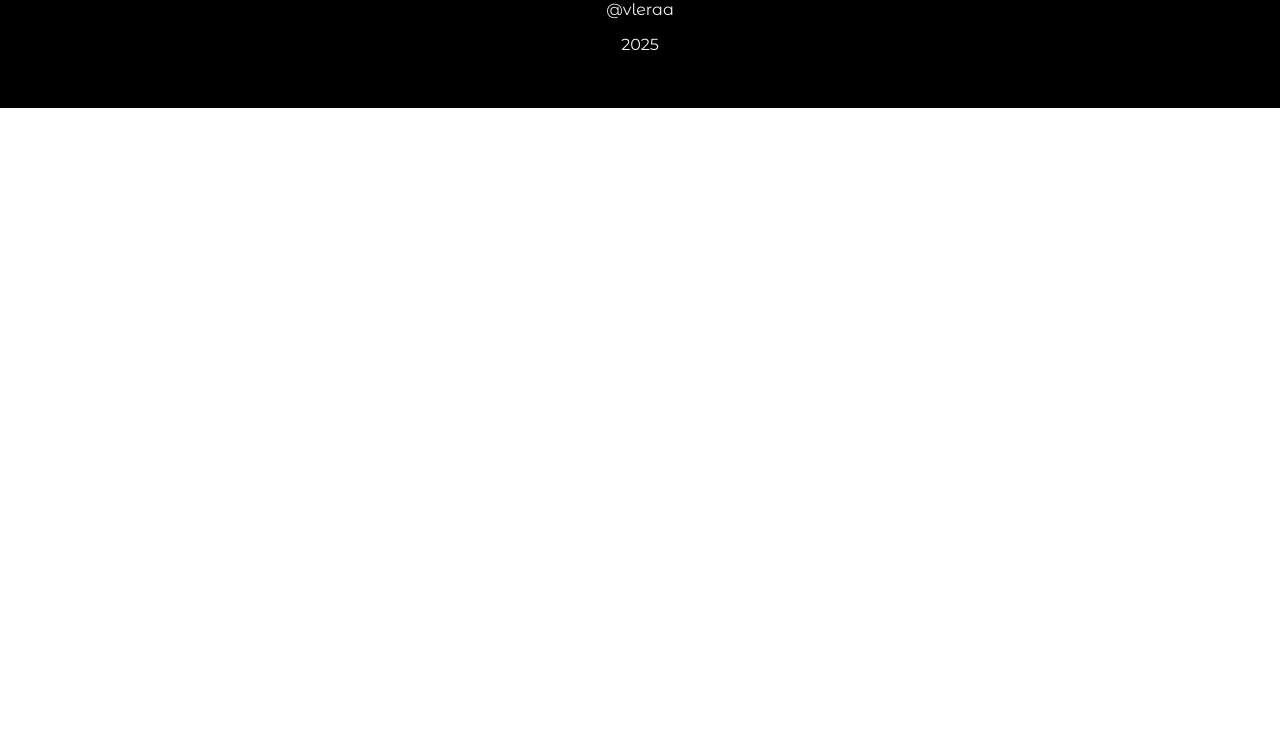
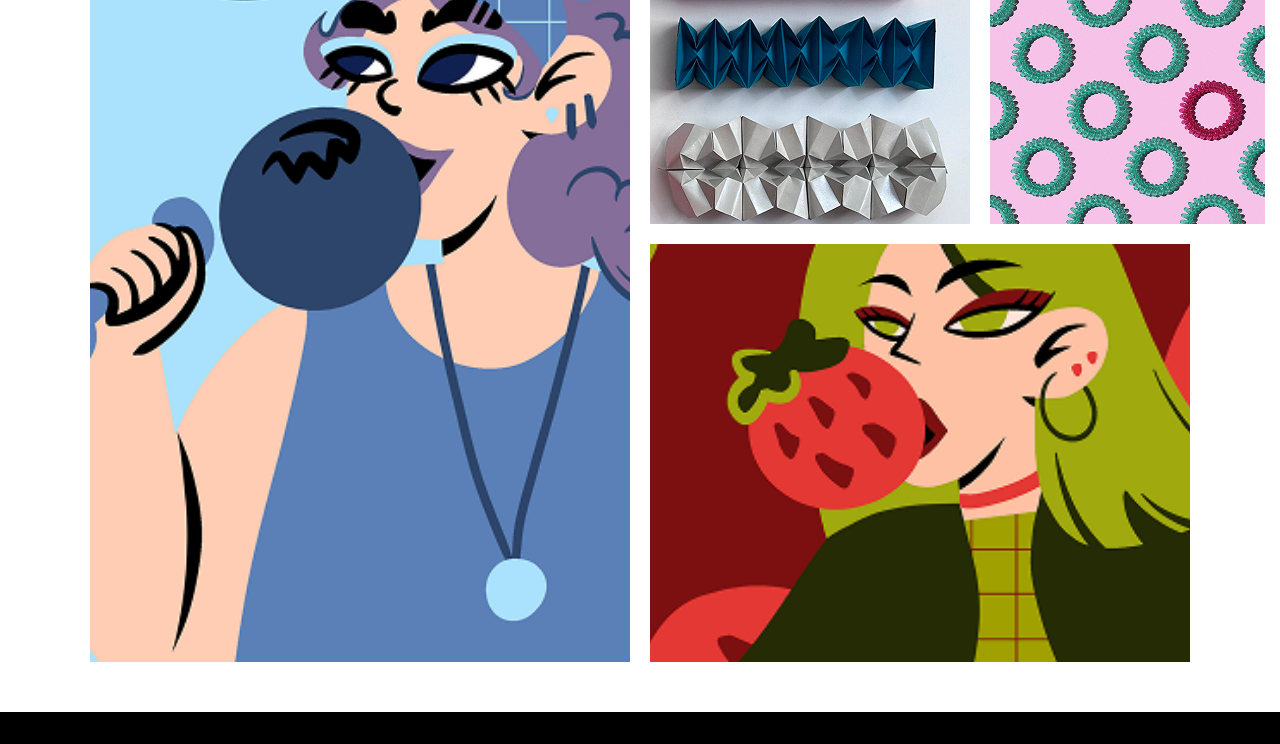
Before and after one commit to vleraaaaaaa/personal_website, a plain HTML site: page index.html in a window 1280 px wide. Shown: the part 736-1480 px from the top of the page. Before the commit the page ends 844 px from the top, so only its background shows below. Drawn offline with Linux system fonts and the light colour scheme.

Commit message:
картинки

```diff
--- a/index.html
+++ b/index.html
@@ -1,48 +1,64 @@
 <!DOCTYPE html>
 <html lang="en">
     <head>
-    <meta charset="UTF-8">
-    <meta name="viewport" content="width=device-width, initial-scale=1.0">
-    <link href='styles.css' rel='stylesheet'>
+        <meta charset="UTF-8" />
+        <meta name="viewport" content="width=device-width, initial-scale=1.0" />
+        <link href="styles.css" rel="stylesheet" />
         <title>Document</title>
     </head>
     <body>
-    <header class='header'>
-        <div class='header_left'>
-            <img  id="logo" alt='logo' src='./assets/logo.png'>
-            <h1 class='header_left_h1'>vleraa</h1>
+        <header class="header">
+            <div class="header_left">
+                <img id="logo" alt="logo" src="./assets/logo.png" />
+                <h1 class="header_left_h1">vleraa</h1>
             </div>
-        <nav class='header_right'>
-            <ul class='header_nav'>
-                <li class='header_nav_li'><a href="#about">Главная</a></li>
-                <li class='header_nav_li'><a href="#home">Мои Работы</a></li>
-                <li class='header_nav_li'><a href="#contact">Контакты</a></li>
+            <nav class="header_right">
+                <ul class="header_nav">
+                    <li class="header_nav_li"><a href="#about">Главная</a></li>
+                    <li class="header_nav_li"><a href="#home">Мои Работы</a></li>
+                    <li class="header_nav_li"><a href="#contact">Контакты</a></li>
                 </ul>
             </nav>
         </header>
 
         <main class="aboutMe">
             <div class="aboutMe_background">
-            <img id="aboutMe_photo" src="./assets/aboutMe_photo.svg" alt="Фото">
-            <img id="aboutMe_vectors" src="./assets/aboutMe_vectors.svg" alt="Векторы">
+                <img id="aboutMe_photo" src="./assets/aboutMe_photo.svg" alt="Фото" />
+                <img id="aboutMe_vectors" src="./assets/aboutMe_vectors.svg" alt="Векторы" />
             </div>
             <div class="aboutMe_content">
                 <p>Привет, я Лера!</p>
-            <h1>И это моё<br> портфолио</h1>
+                <h1>
+                    И это моё<br />
+                    портфолио
+                </h1>
             </div>
         </main>
 
-    <footer class='footer'>
-        <div class='footer_imgs'>
-            <img src='./assets/whatsapp.svg' alt='whatsapp'>
-            <img src='./assets/instagram.svg' alt='Instagram'>
-            <img src='./assets/telegram.svg' alt='telegram'>
+        <section class="MyWorks">
+            <h2>Мои последние работы</h2>
+            <div class="MyWorks_imgs">
+                <img id="pelms" src="./assets/IMG_5713 1.png" alt="pic1" />
+                <div class="MyWorks_imgs_right">
+                    <div class='MyWorks_imgs_right_up'>
+                        <img id="orig" src="./assets/origami.png" alt="pic1" />
+                        <img id="rez" src="./assets/rezinki.png" alt="pic1" />
                     </div>
-        <div class='footer_text'>
+                    <img id="klub" src="./assets/klubnika.png" alt="pic1" />
+                </div>
+            </div>
+        </section>
+
+        <footer class="footer">
+            <div class="footer_imgs">
+                <img src="./assets/whatsapp.svg" alt="whatsapp" />
+                <img src="./assets/instagram.svg" alt="Instagram" />
+                <img src="./assets/telegram.svg" alt="telegram" />
+            </div>
+            <div class="footer_text">
                 <p>@vleraa</p>
                 <p>2025</p>
             </div>
         </footer>
-</html>
     </body>
 </html>
--- a/styles.css
+++ b/styles.css
@@ -6,7 +6,7 @@
     --color-secondary: #f3f3f3;
     --color-background: #ffffff;
     --color-hover: gray;
-    font-family: "Montserrat Alternates", sans-serif;
+    font-family: 'Montserrat Alternates', sans-serif;
 }
 
 body {
@@ -31,7 +31,6 @@ body {
     align-items: center;
     list-style-type: none;
     gap: 25px;
-
 }
 
 .header_left {
@@ -93,7 +92,7 @@ body {
 }
 
 .aboutMe_content h1 {
-    margin-top: 0
+    margin-top: 0;
 }
 
 .aboutMe_content p {
@@ -109,7 +108,7 @@ body {
     align-items: center;
     width: 100%;
     height: 200px;
-    margin-top: 50px
+    margin-top: 50px;
 }
 
 .footer_imgs {
@@ -120,5 +119,58 @@ body {
 
 .footer_text {
     text-align: center;
+}
 
+.MyWorks {
+    padding-left: 7vw;
+    padding-right: 7vw;
+    display: flex;
+    flex-direction: column;
+    margin-top: 15px;
 }
+
+.MyWorks_imgs {
+    display: flex;
+    gap: 20px; /* Отступы между картинками */
+}
+
+.MyWorks_imgs_right {
+    display: flex;
+    flex-direction: column;
+    gap: 20px; /* Отступы между вертикальными элементами */
+    flex: 1; /* Занимает оставшееся пространство */
+}
+
+.MyWorks_imgs_right_up {
+    display: flex;
+    gap: 20px; /* Отступы между горизонтальными элементами */
+}
+
+/* Общие стили для всех картинок */
+.MyWorks_imgs img {
+    max-width: 100%; /* Ограничение ширины картинки */
+    height: auto; /* Сохранение пропорций */
+    flex: 1; /* Картинки будут равномерно распределяться */
+    object-fit: cover;
+}
+
+#pelms {
+    aspect-ratio: 3 / 4; /* Пример: пропорции 3:4 */
+}
+
+/* Индивидуальные настройки высоты для каждой картинки
+#pelms {
+    height: calc(100vh * 0.4 + 20px);
+}
+
+#rez {
+    height: calc(100vh * 0.2);
+}
+
+#orig {
+    height: calc(100vh * 0.2);
+}
+
+#klub {
+    height: calc(100vh * 0.15);
+}
```
Also changed, not shown: assets/IMG_5713 1.png (added), assets/klubnika.png (added), assets/origami.png (added), assets/rezinki.png (added), assets/пельмджип-01.png (added). Lines whose indentation alone changed are shown as unchanged.
